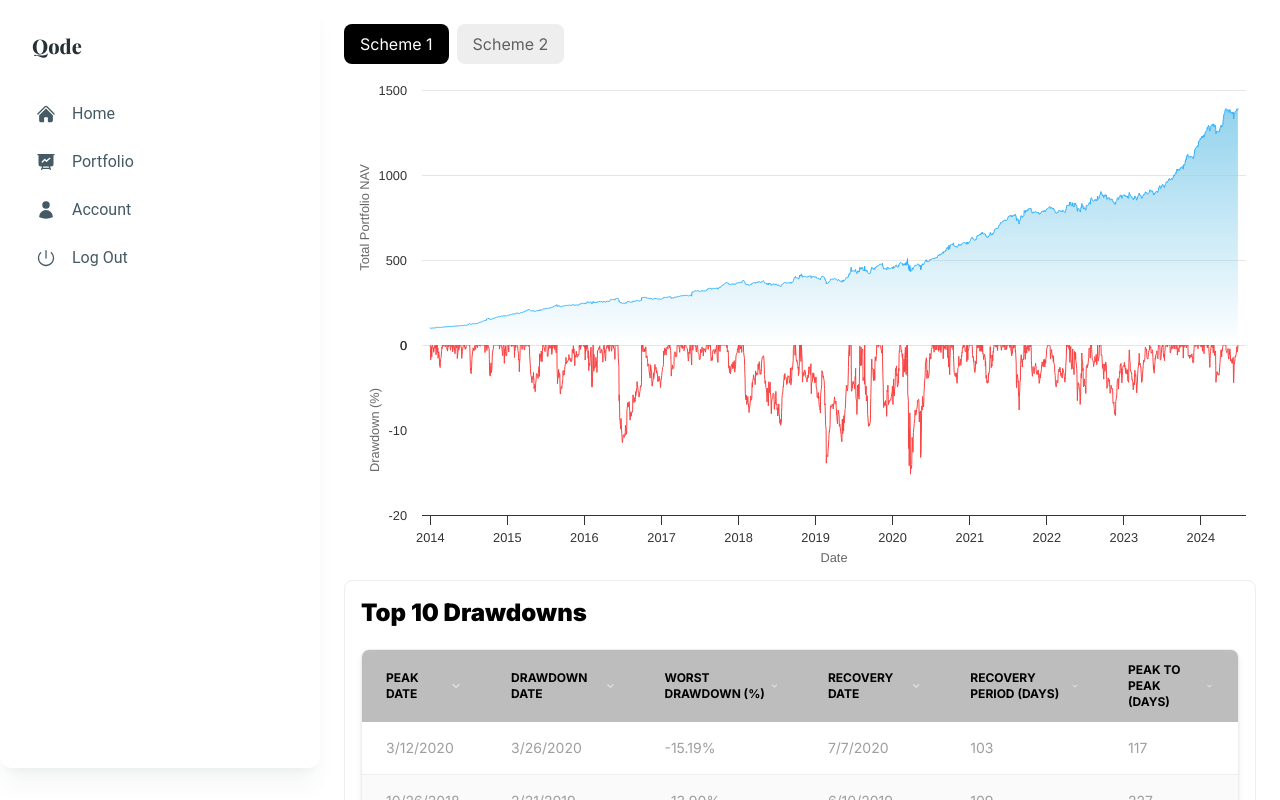
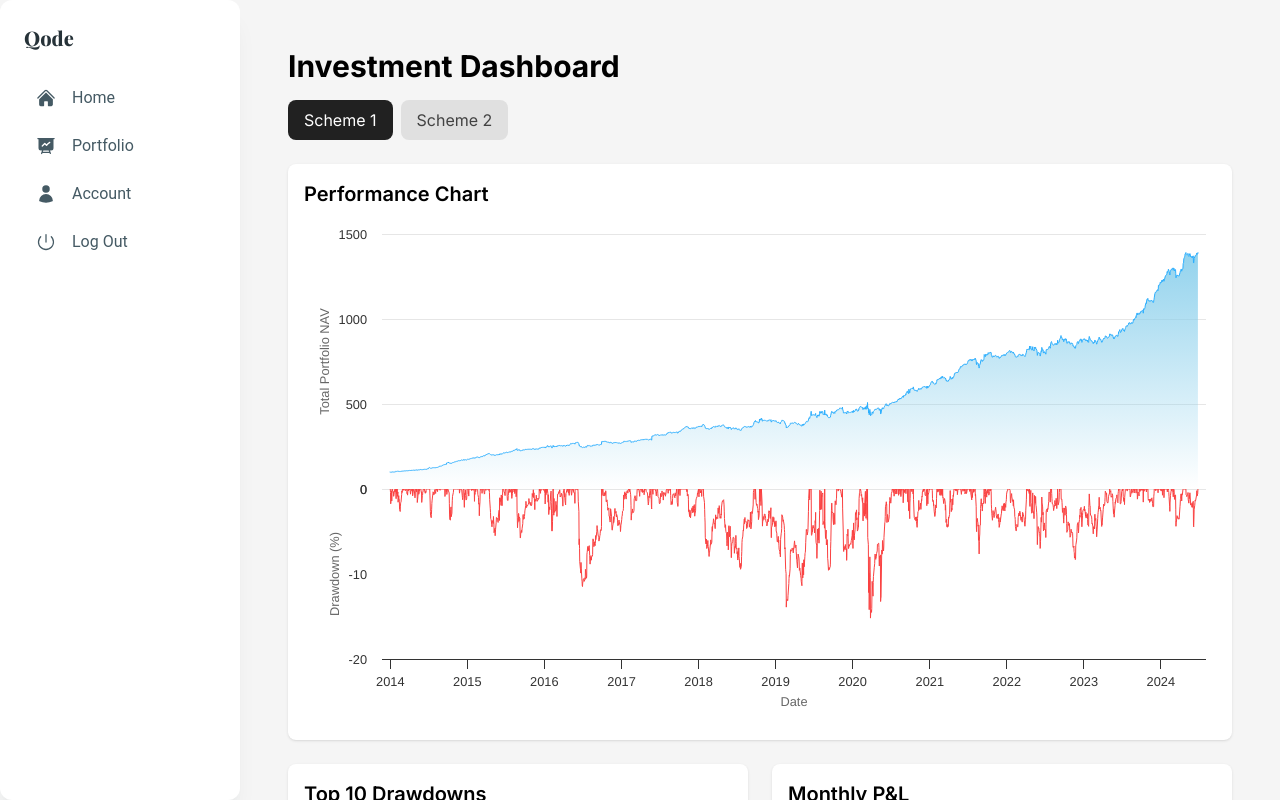
Before and after one commit to QodeSites/qodeDashboard, a Next.js app: page /portfolio in a window 1280 px wide. Built offline with nearby package versions, Linux system fonts and the light colour scheme; a web font is replaced by a local one.

Commit message:
UI Updates

```diff
--- a/src/components/Layouts/Layouts.jsx
+++ b/src/components/Layouts/Layouts.jsx
@@ -5,13 +5,11 @@ import Sidebar from "@/components/Sidebar";
 export default function DefaultLayout({ children }) {
   return (
     <>
-      <div className="flex h-screen overflow-hidden">
+      <div className="flex bg-gray-100 h-screen overflow-hidden">
         <Sidebar />
         <div className="relative flex flex-1 flex-col overflow-y-auto overflow-x-hidden">
           <main>
-            <div className="mx-auto max-w-screen-2xl p-4 md:p-6 2xl:p-10">
-              {children}
-            </div>
+            <div className="mx-auto p-4 md:p-6 2xl:p-10">{children}</div>
           </main>
         </div>
       </div>
--- a/src/components/MonthlyPLTable.js
+++ b/src/components/MonthlyPLTable.js
@@ -50,16 +50,13 @@ const MonthlyPLTable = ({ data }) => {
   const yearlyData = parseData(data);
 
   return (
-    <div className="overflow-x-auto mt-20 border rounded-2xl p-5">
-      <h1 className="text-2xl mb-5 font-black">
-        Monthly Profit & Loss Stats of the fund{" "}
-      </h1>
+    <div className="overflow-x-auto mt-5 border rounded-lg ">
       <table className="min-w-full divide-y divide-gray-200">
         <thead className="bg-gray-400 text-white">
           <tr>
             <th
               scope="col"
-              className="px-6 py-3 text-left text-xs font-medium text-white uppercase tracking-wider"
+              className="px-6 py-3 text-left text-xs font-medium text-white uppercase tracking-wider sticky left-0 z-10 bg-gray-400"
             >
               Year
             </th>
@@ -83,7 +80,7 @@ const MonthlyPLTable = ({ data }) => {
         <tbody className="bg-white divide-y divide-gray-200">
           {Object.keys(yearlyData).map((year) => (
             <tr key={year}>
-              <td className="px-6 py-4 whitespace-nowrap text-sm font-medium text-gray-900">
+              <td className="px-6 py-4 whitespace-nowrap text-sm font-medium text-gray-900 sticky left-0 bg-white z-10">
                 {year}
               </td>
               {yearlyData[year].map((percentChange, index) => (
--- a/src/components/Portfolio.js
+++ b/src/components/Portfolio.js
@@ -45,14 +45,16 @@ const PerformanceAndDrawdownChart = () => {
   const monthlyPL = calculateMonthlyPL(chartData[activeTab]);
   //   console.log(monthlyPL);
   return (
-    <div>
+    <div className="p-6 ">
+      <div className="mb-6">
+        <h1 className="text-3xl font-bold mb-4">Investment Dashboard</h1>
         <div className="flex mb-4">
           <button
             onClick={() => setActiveTab("scheme1")}
             className={`px-4 py-2 mr-2 rounded-lg ${
               activeTab === "scheme1"
-              ? "bg-black text-white"
-              : "bg-gray-200 text-gray-700"
+                ? "bg-gray-900 text-white"
+                : "bg-gray-300 text-gray-700"
             }`}
           >
             Scheme 1
@@ -61,21 +63,42 @@ const PerformanceAndDrawdownChart = () => {
             onClick={() => setActiveTab("scheme2")}
             className={`px-4 py-2 rounded-lg ${
               activeTab === "scheme2"
-              ? "bg-black text-white"
-              : "bg-gray-200 text-gray-700"
+                ? "bg-gray-900 text-white"
+                : "bg-gray-300 text-gray-800"
             }`}
           >
             Scheme 2
           </button>
         </div>
+      </div>
+
       {chartData[activeTab] && (
-        <>
+        <div className="grid grid-cols-1 md:grid-cols-2 lg:grid-cols-2 gap-6">
+          <div className="bg-white p-4 rounded-lg shadow col-span-full">
+            <h2 className="text-xl font-semibold mb-4">Performance Chart</h2>
             <HighchartsReact highcharts={Highcharts} options={chartOptions} />
+          </div>
+
+          <div className="bg-white p-4 rounded-lg shadow">
+            <h2 className="text-xl font-semibold mb-4">Top 10 Drawdowns</h2>
             <Top10Drawdown drawdowns={top10Drawdowns[activeTab]} />
+          </div>
+
+          <div className="bg-white p-4 rounded-lg shadow">
+            <h2 className="text-xl font-semibold mb-4">Monthly P&L</h2>
             <MonthlyPLTable data={monthlyPL} />
+          </div>
+
+          <div className="bg-white p-4 rounded-lg shadow">
+            <h2 className="text-xl font-semibold mb-4">Rolling Returns</h2>
             <RollingReturns data={chartData[activeTab]} />
+          </div>
+
+          <div className="bg-white p-4 rounded-lg shadow">
+            <h2 className="text-xl font-semibold mb-4">Portfolio Allocation</h2>
             <PortfolioAllocation />
-        </>
+          </div>
+        </div>
       )}
     </div>
   );
--- a/src/components/PortfolioAllocation.js
+++ b/src/components/PortfolioAllocation.js
@@ -32,8 +32,7 @@ export default function PortfolioAllocation() {
 
   return (
     <>
-      <div className="border mt-5 w-1/2 rounded-lg p-5">
-        <h1 className="text-2xl mb-5 font-black">Portfolio Allocation</h1>
+      <div className="border mt-5  rounded-lg ">
         <HighchartsReact highcharts={Highcharts} options={options} />
       </div>
     </>
--- a/src/components/Sidebar.js
+++ b/src/components/Sidebar.js
@@ -35,8 +35,8 @@ export default function Sidebar() {
   // const pathname = usePathname();
   // const isActive = (path) => path === pathname;
   return (
-    <Card className="h-[calc(100vh-2rem)] w-full max-w-[20rem] p-4 shadow-xl shadow-blue-gray-900/5">
-      <div className="mb-2 p-4 ">
+    <Card className="h-screen w-full max-w-[15rem] p-4 shadow-xl shadow-blue-gray-900/5">
+      <div className="mb-2 p-2 ">
         <Typography
           className="playfair-disply-font font-extrabold"
           variant="h5"
--- a/src/components/Top10Drawdown.js
+++ b/src/components/Top10Drawdown.js
@@ -60,17 +60,17 @@ export default function Top10Drawdown({ drawdowns }) {
   });
 
   return (
-    <div className="p-4 border rounded-lg">
-      <h1 className="text-2xl mb-5 font-black">Top 10 Drawdowns</h1>
+    <div className="rounded-lg">
+      {/* <h1 className="text-2xl mb-5 font-black">Top 10 Drawdowns</h1> */}
       <div className="overflow-x-auto rounded-lg border border-gray-200 shadow-md">
-        <table className="w-full text-sm text-left text-gray-500">
+        <table className="w-full text-sm text-left text-gray-900">
           <thead className="text-xs text-black uppercase bg-gray-400">
             {table.getHeaderGroups().map((headerGroup) => (
               <tr key={headerGroup.id}>
                 {headerGroup.headers.map((header) => (
                   <th
                     key={header.id}
-                    className="px-6 py-3 cursor-pointer hover:bg-gray-100"
+                    className="px-4 py-3 cursor-pointer hover:bg-gray-100"
                     onClick={header.column.getToggleSortingHandler()}
                   >
                     <div className="flex items-center">
@@ -138,7 +138,7 @@ export default function Top10Drawdown({ drawdowns }) {
                   } border-b hover:bg-gray-100`}
                 >
                   {row.getVisibleCells().map((cell) => (
-                    <td key={cell.id} className="px-6 py-4 whitespace-nowrap">
+                    <td key={cell.id} className="px-4 py-4 whitespace-nowrap">
                       {flexRender(
                         cell.column.columnDef.cell,
                         cell.getContext()
```
Lines whose indentation alone changed are shown as unchanged.
